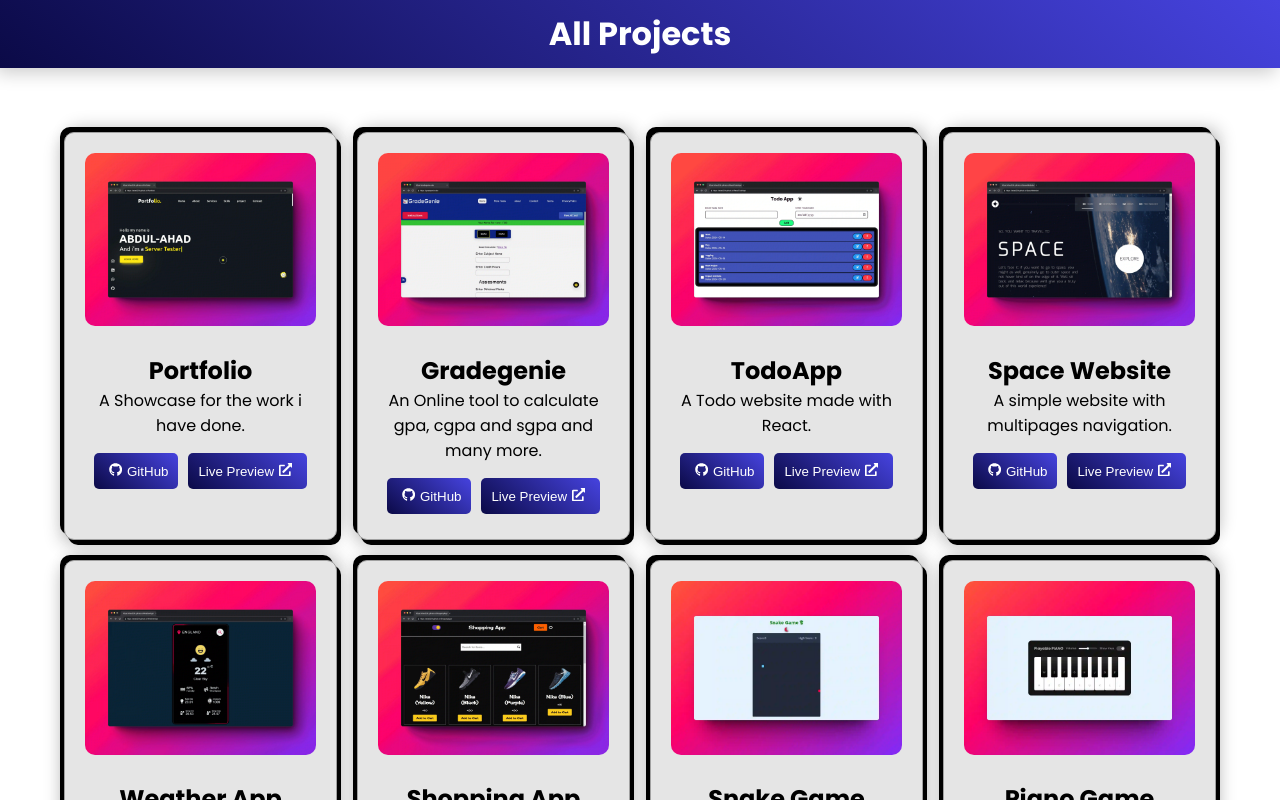
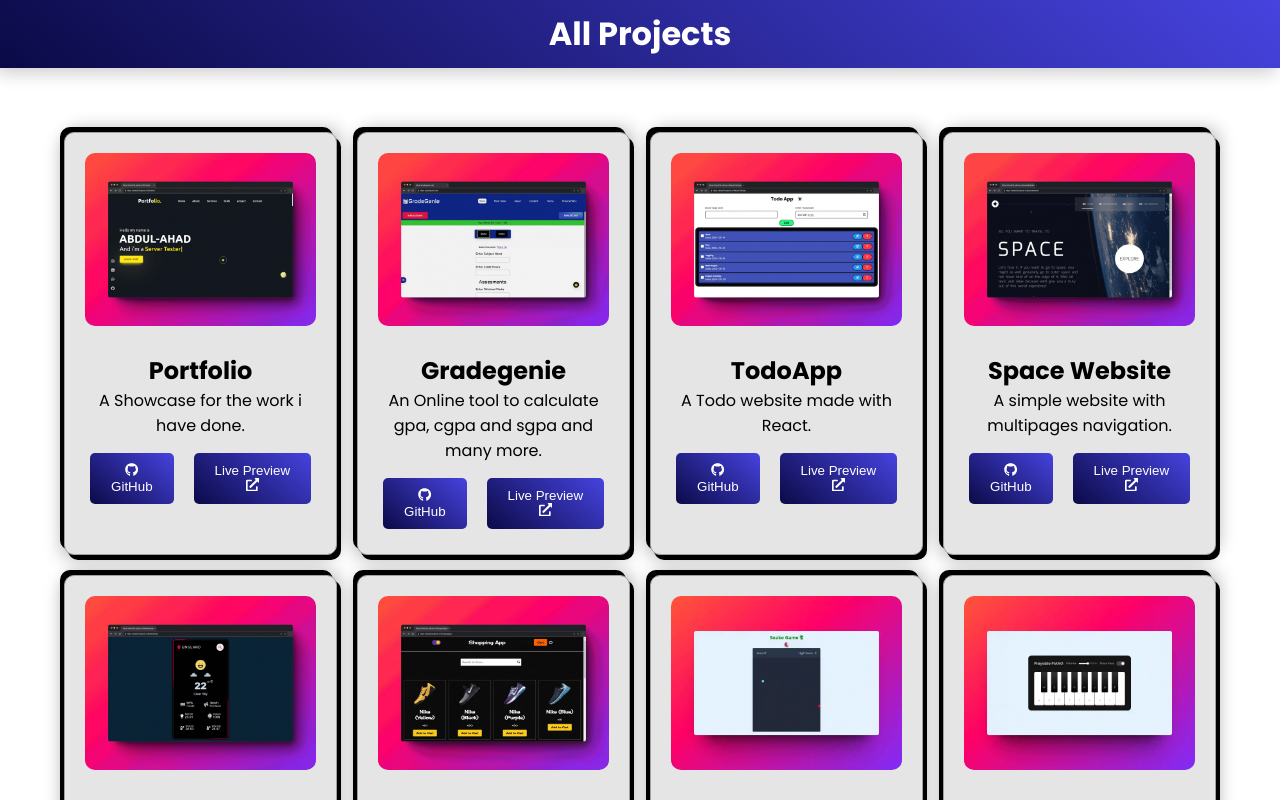
Before and after one commit to ahad324/AllProjects, a React (Vite) app: page / in a window 1280 px wide. Shown: the top 800 px of the page. Built offline with nearby package versions, Linux system fonts and the light colour scheme.

Commit message:
Boosting

```diff
--- a/index.html
+++ b/index.html
@@ -5,6 +5,10 @@
     <link rel="icon" type="image/svg+xml" href="./Logo.jpg" />
     <meta name="viewport" content="width=device-width, initial-scale=1.0" />
     <title>All Projects</title>
+    <meta
+      name="description"
+      content="This website contains all the projects that I have done."
+    />
   </head>
   <body>
     <div id="root"></div>
--- a/src/components/container.jsx
+++ b/src/components/container.jsx
@@ -25,7 +25,12 @@ function Container({ projects }) {
               <p>{project.description}</p>
             </div>
             <div className="Buttons">
-              <a href={project.github} target="_blank" rel="opener referrer">
+              <a
+                href={project.github}
+                target="_blank"
+                rel="opener referrer"
+                style={{ marginRight: "10px" }}
+              >
                 <button className="Github__Btn">
                   <i>
                     <FaGithub />
```
